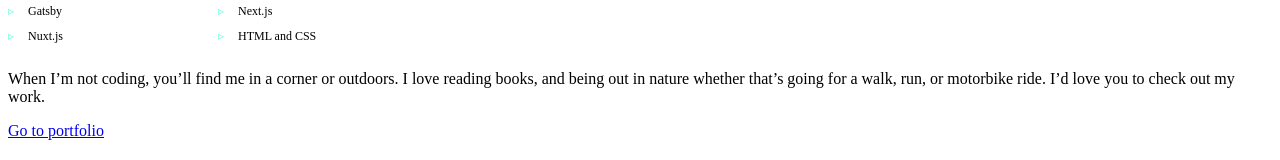
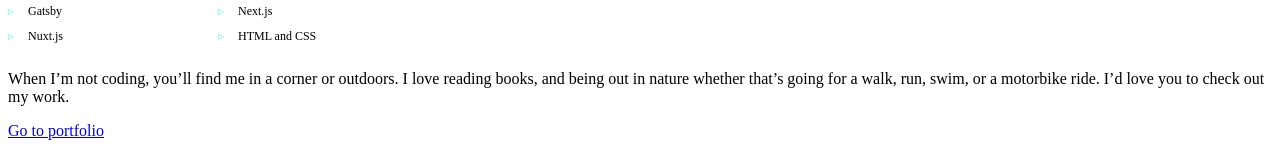
Before and after one commit to stephmunez/portfolio-website-v2, a Next.js app: page / in a window 1280 px wide. Shown: the part 3564-3724 px from the top of the page. Built offline with nearby package versions, Linux system fonts and the light colour scheme.

Commit message:
Update About.js

```diff
--- a/components/About/About.js
+++ b/components/About/About.js
@@ -121,8 +121,8 @@ const About = () => {
             <p className='font-body-1 text-light-slate'>
               When I’m not coding, you’ll find me in a corner or outdoors. I
               love reading books, and being out in nature whether that’s going
-              for a walk, run, or motorbike ride. I’d love you to check out my
-              work.
+              for a walk, run, swim, or a motorbike ride. I’d love you to check
+              out my work.
             </p>
           </div>
           <Link href='/portfolio'>
```
